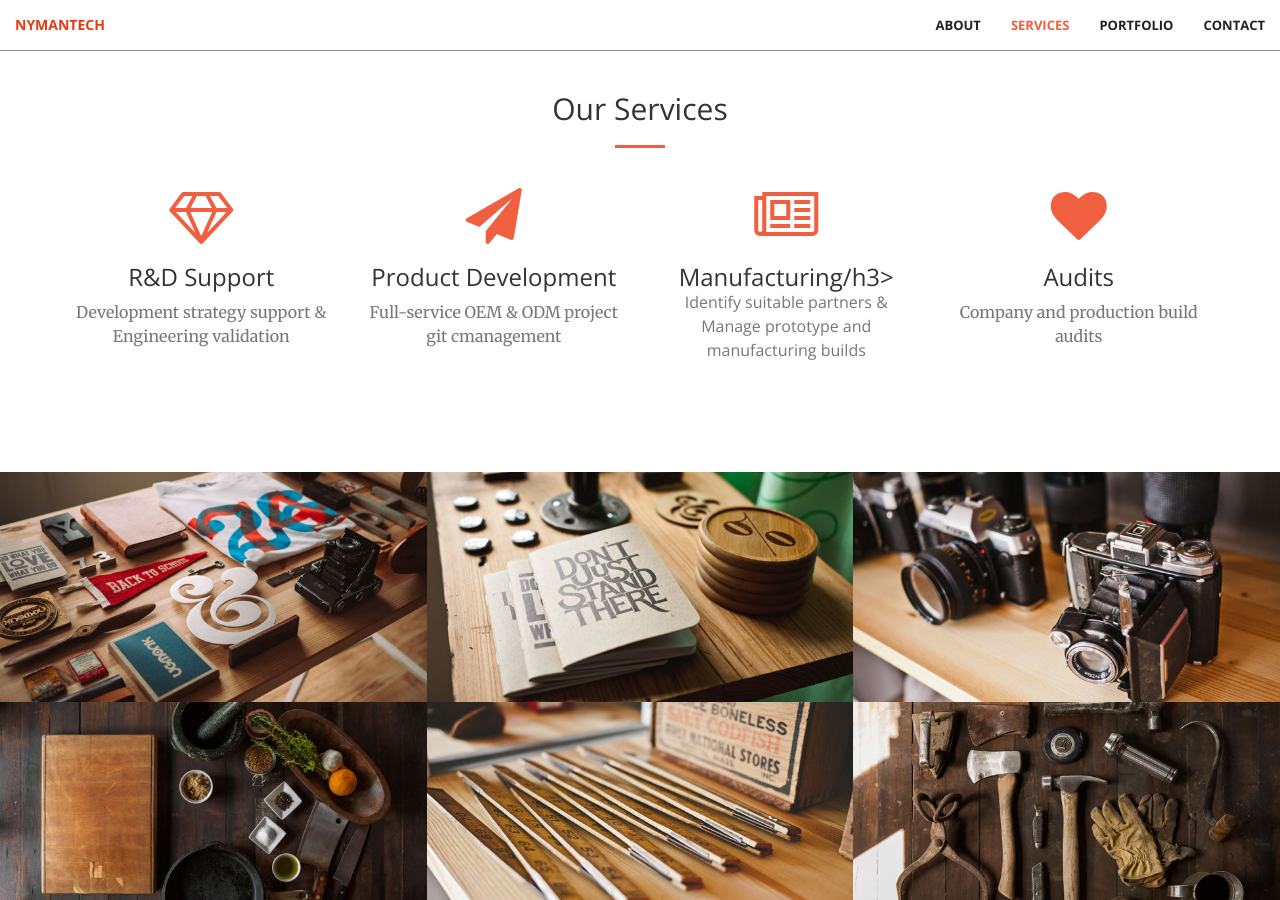
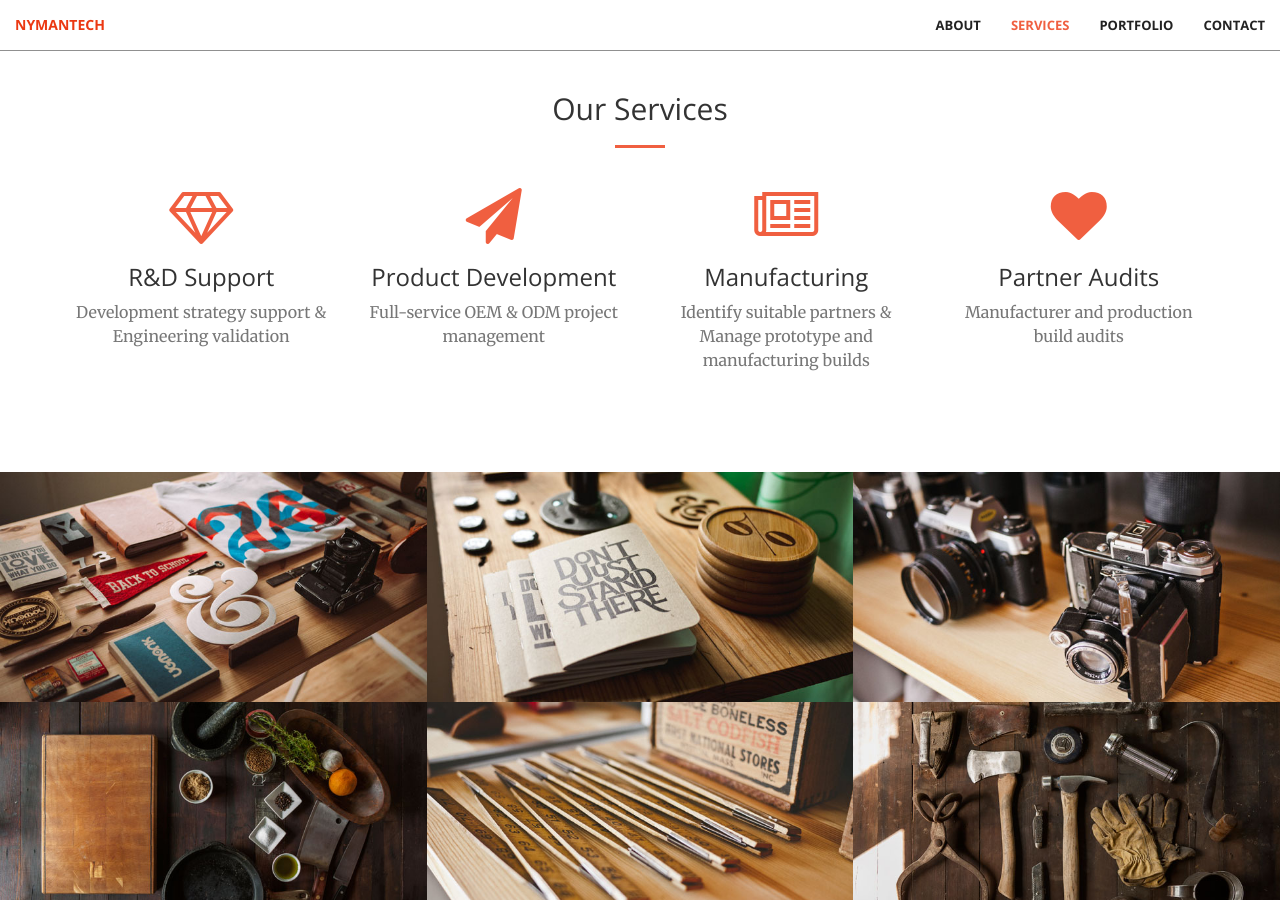
Before and after one commit to nymantech/nymantech.github.io, a Jekyll site: the page built from index.html, in a window 1280 px wide and 900 px high, scrolled down 1335 px. Built offline with Jekyll 4.4.1, drawn with Linux system fonts in a browser that asks for light colours; some of the changed text lies outside the part shown.

Commit message:
updated header and services

```diff
--- a/_includes/header.html
+++ b/_includes/header.html
@@ -1,9 +1,9 @@
 <header>
     <div class="header-content">
         <div class="header-content-inner">
-            <h1>Develop & Manufacture Products with Confidence in China</h1>
+            <h1>Develop & Manufacture with Confidence in China</h1>
             <hr>
-            <p>Stockholm | Shanghai | Taipei </p>
+            <p>Stockholm  |  Chaiyi </p>
             <a href="#about" class="btn btn-primary btn-xl page-scroll">Find Out More</a>
         </div>
     </div>
--- a/_includes/services.html
+++ b/_includes/services.html
@@ -20,21 +20,21 @@
                 <div class="service-box">
                     <i class="fa fa-4x fa-paper-plane wow bounceIn text-primary" data-wow-delay=".1s"></i>
                     <h3>Product Development</h3>
-                    <p class="text-muted">Full-service OEM & ODM project git cmanagement</p>
+                    <p class="text-muted">Full-service OEM & ODM project management</p>
                 </div>
             </div>
             <div class="col-lg-3 col-md-6 text-center">
                 <div class="service-box">
                     <i class="fa fa-4x fa-newspaper-o wow bounceIn text-primary" data-wow-delay=".2s"></i>
-                    <h3>Manufacturing/h3>
+                    <h3>Manufacturing</h3>
                     <p class="text-muted">Identify suitable partners & Manage prototype and manufacturing builds</p>
                 </div>
             </div>
             <div class="col-lg-3 col-md-6 text-center">
                 <div class="service-box">
                     <i class="fa fa-4x fa-heart wow bounceIn text-primary" data-wow-delay=".3s"></i>
-                    <h3>Audits</h3>
-                    <p class="text-muted">Company and production build audits</p>
+                    <h3>Partner Audits</h3>
+                    <p class="text-muted">Manufacturer and production build audits</p>
                 </div>
             </div>
         </div>
```
